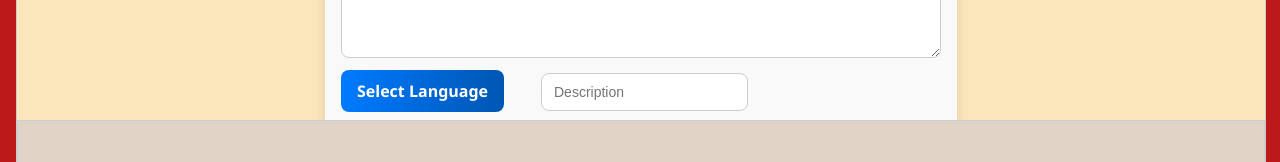
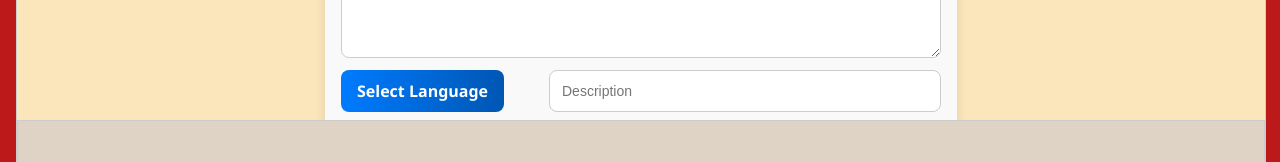
Before and after one commit to shircohen83/SnippetAI, a React (Vite) app: page / in a window 1280 px wide. Shown: the part 153-315 px from the top of the page. Built offline with nearby package versions, Linux system fonts and the light colour scheme.

Commit message:
added styling to editor

```diff
--- a/src/components/SnippetEditor.css
+++ b/src/components/SnippetEditor.css
@@ -62,7 +62,11 @@
   transform: translateY(0);
 }
 
-/* Dropdown menu styles */
+.snippet-editor-row {
+  display: flex;
+  gap: 8px;
+}
+
 .snippet-editor-dropdown {
   position: relative;
   display: inline-block;
@@ -95,3 +99,8 @@
 .snippet-editor-menu-item:hover {
   background-color: #f0f0f0;
 }
+
+/* Description input grows to fill remaining space */
+.description-input {
+  flex: 2;
+}
```
